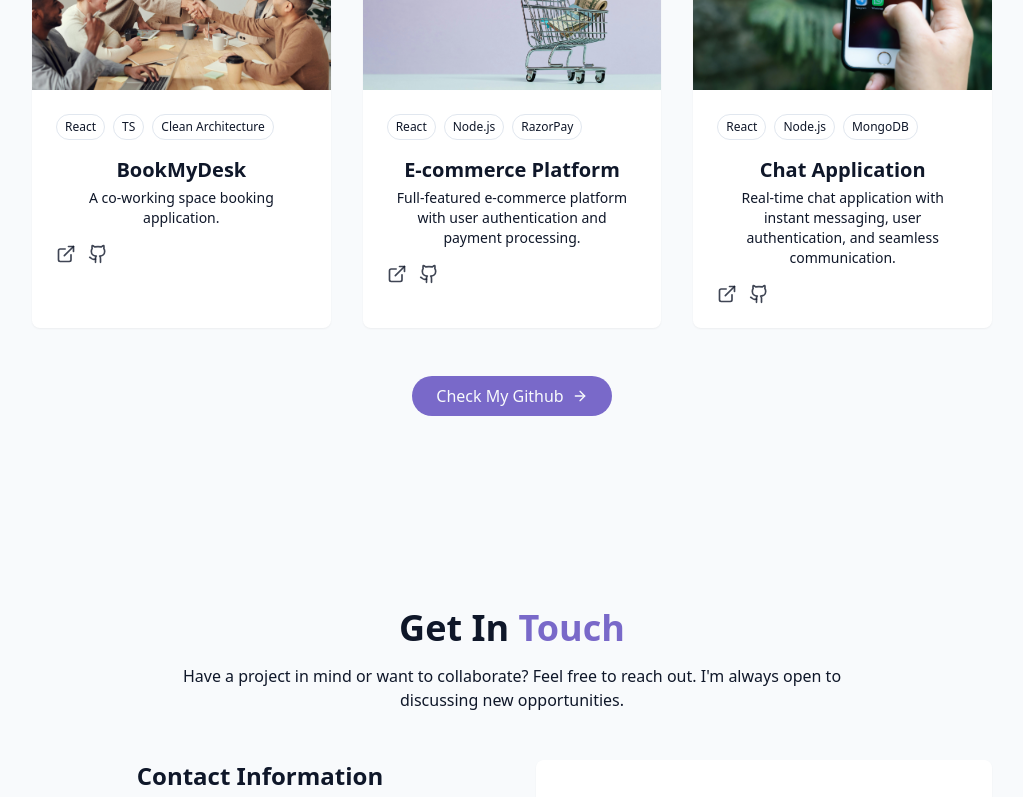
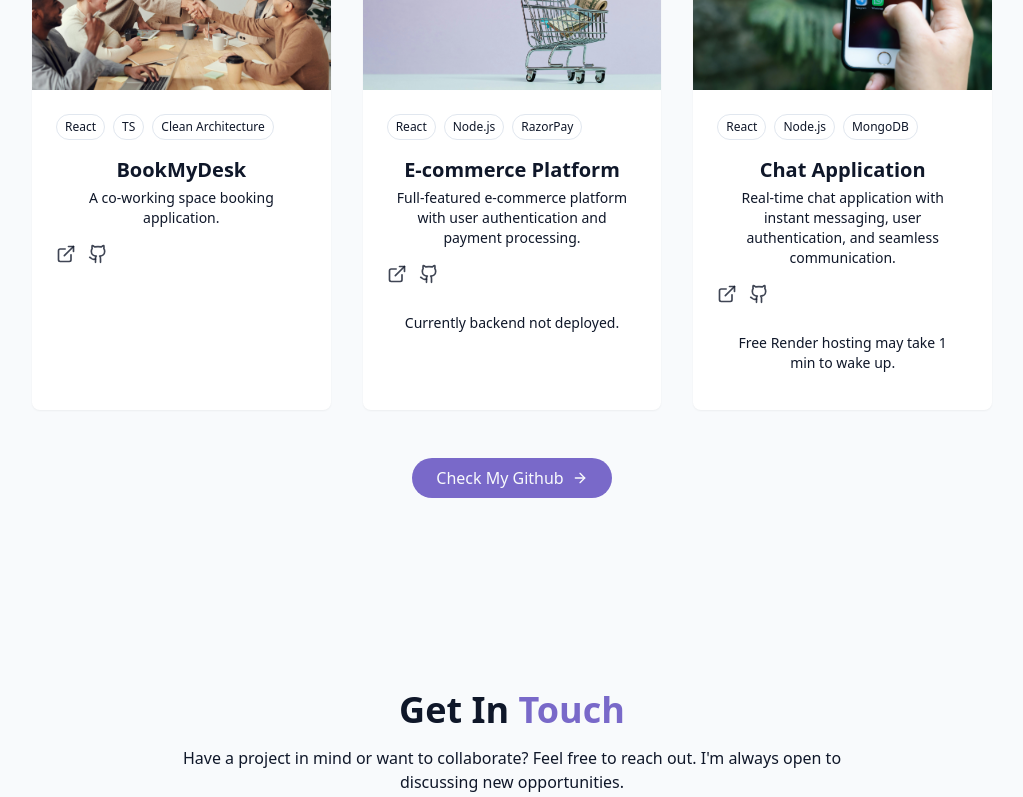
Before and after one commit to Abeltomy05/My-Portfolio, a React (Vite) app: page / in a window 1280 px wide. Shown: the part 3030-3827 px from the top of the page, without its empty margins (128-1151 px from the left). Built offline with nearby package versions, Linux system fonts and the light colour scheme.

Commit message:
Added a message attribute for projects

```diff
--- a/src/components/ProjectsSection.jsx
+++ b/src/components/ProjectsSection.jsx
@@ -1,4 +1,4 @@
-import { ArrowRight, ExternalLink, Github } from "lucide-react";
+import { ArrowRight, ExternalLink, Github, Info } from "lucide-react";
 
 const projects = [
   {
@@ -9,6 +9,7 @@ const projects = [
     tags: ["React","TS", "Clean Architecture"],
     demoUrl: "https://bookmydesk.abeltomy.site/",
     githubUrl: "https://github.com/Abeltomy05/BookMyDesk-api",
+    message: ""
   },
   {
     id: 3,
@@ -19,6 +20,7 @@ const projects = [
     tags: ["React", "Node.js", "RazorPay"],
     demoUrl: "https://www.abeltomy.site/",
     githubUrl: "https://github.com/Abeltomy05/E-commerce-GreenMind-Backend",
+    message: "Currently backend not deployed."
   },
     {
     id: 2,
@@ -29,6 +31,7 @@ const projects = [
     tags: ["React", "Node.js", "MongoDB"],
     demoUrl: "https://chat-app-5j0m.onrender.com",
     githubUrl: "https://github.com/Abeltomy05/CHAT_APP",
+    message: "Free Render hosting may take 1 min to wake up."
   },
 ];
 
@@ -73,6 +76,7 @@ export const ProjectsSection = () => {
                 <p className="text-muted-foreground text-sm mb-4">
                   {project.description}
                 </p>
+
                 <div className="flex justify-between items-center">
                   <div className="flex space-x-3">
                     <a
@@ -91,6 +95,11 @@ export const ProjectsSection = () => {
                     </a>
                   </div>
                 </div>
+                {project.message &&(
+                  <div className="mt-4 p-3 text-sm rounded-md bg-muted text-muted-foreground border border-white shadow-[0_0_10px_rgba(255,255,255,0.7)]">
+                    {project.message}
+                  </div>
+                )}
               </div>
             </div>
           ))}
```
